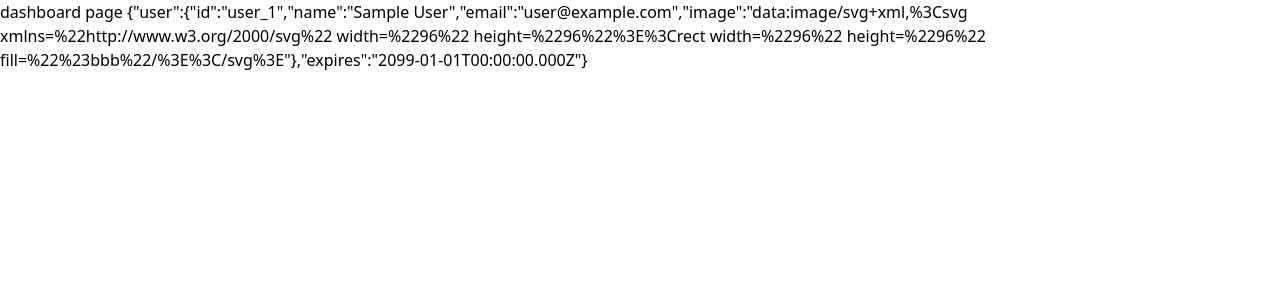
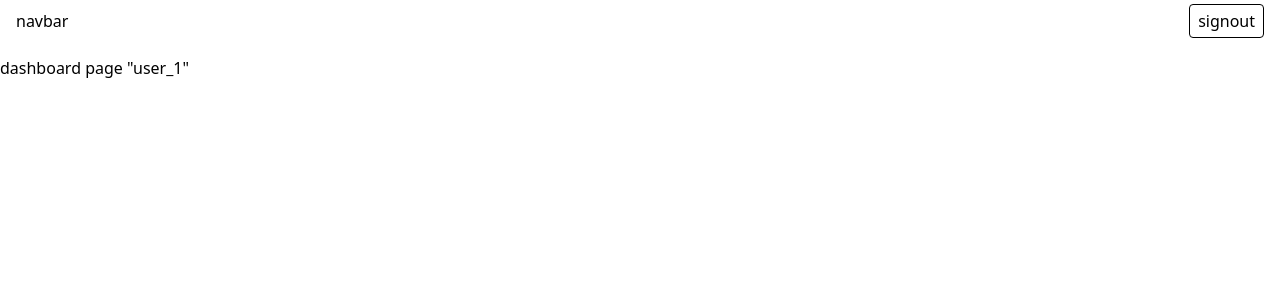
Before and after one commit to saicharith2012/brain-cache, a Next.js app in the folder apps/web/: page /dashboard in a window 1280 px wide. Shown: the top 300 px of the page. Built offline with nearby package versions, Linux system fonts and the light colour scheme; no server answers; sample sign-in values are in the browser's storage.

Commit message:
feat(auth): add authentication layout and session management for signin and signup forms

```diff
--- /dev/null
+++ b/apps/web/app/(auth)/layout.tsx
@@ -0,0 +1,10 @@
+"use client";
+import { SessionProvider } from "next-auth/react";
+
+export default function AuthLayout({
+  children,
+}: {
+  children: React.ReactNode;
+}) {
+  return <SessionProvider>{children}</SessionProvider>;
+}
--- a/apps/web/app/(auth)/signin/page.tsx
+++ b/apps/web/app/(auth)/signin/page.tsx
@@ -1,13 +1,14 @@
 "use client";
 import { useForm } from "react-hook-form";
 import { zodResolver } from "@hookform/resolvers/zod";
-import { useState, useTransition } from "react";
-import { signIn } from "next-auth/react";
+import { useEffect, useState, useTransition } from "react";
+import { signIn, useSession } from "next-auth/react";
 import { signInSchema, SignInSchema } from "@repo/common/config";
-import { useRouter, useSearchParams } from "next/navigation";
+import { useRouter } from "next/navigation";
 
 export default function SigninForm() {
   const router = useRouter();
+  const session = useSession();
   const {
     handleSubmit,
     register,
@@ -19,13 +20,17 @@ export default function SigninForm() {
 
   const [isPending, startTransition] = useTransition();
   const [serverError, setServerError] = useState<string>();
-  const searchParams = useSearchParams();
-  const callbackUrl = searchParams.get("callbackUrl") || "/";
+
+  useEffect(() => {
+    if (session.data) {
+      router.push("/dashboard");
+    }
+  }, [session, router]);
 
   const onSubmit = (data: SignInSchema) => {
     const { username, password } = data;
 
-    console.log(username, password)
+    // console.log(username, password);
 
     startTransition(async () => {
       try {
@@ -39,7 +44,7 @@ export default function SigninForm() {
           throw new Error(signinResult.error);
         }
 
-        router.push(callbackUrl);
+        router.push("/dashboard");
         router.refresh();
       } catch (error) {
         const errorMessage =
@@ -80,6 +85,8 @@ export default function SigninForm() {
 
         <button type="submit">{isPending ? "Signing in" : "Sign in"}</button>
         {serverError && <p>{serverError}</p>}
+
+        <p className="underline cursor-pointer" onClick={() => router.push("/signup")}>Create a new account</p>
       </form>
     </div>
   );
--- a/apps/web/app/(auth)/signup/page.tsx
+++ b/apps/web/app/(auth)/signup/page.tsx
@@ -1,14 +1,15 @@
 "use client";
 import { useForm } from "react-hook-form";
 import { zodResolver } from "@hookform/resolvers/zod";
-import { useState, useTransition } from "react";
+import { useEffect, useState, useTransition } from "react";
 import signup from "../../../actions/signup";
 import { signUpFormSchema, SignUpFormSchema } from "../../../config";
 import { useRouter } from "next/navigation";
-import { signIn } from "next-auth/react";
+import { signIn, useSession } from "next-auth/react";
 
 export default function SignupForm() {
   const router = useRouter();
+  const session = useSession()
   const {
     handleSubmit,
     register,
@@ -17,6 +18,12 @@ export default function SignupForm() {
     resolver: zodResolver(signUpFormSchema),
     mode: "onChange",
   });
+
+    useEffect(() => {
+      if (session.data) {
+        router.push("/dashboard");
+      }
+    }, [session, router]);
 
   const [isPending, startTransition] = useTransition();
   const [serverError, setServerError] = useState<string>();
@@ -102,6 +109,13 @@ export default function SignupForm() {
 
         <button type="submit">{isPending ? "Signing up" : "Sign up"}</button>
         {serverError && <p>{serverError}</p>}
+
+        <p
+          className="underline cursor-pointer"
+          onClick={() => router.push("/signin")}
+        >
+          Already have an account? Sign in
+        </p>
       </form>
     </div>
   );
--- /dev/null
+++ b/apps/web/app/dashboard/layout.tsx
@@ -0,0 +1,14 @@
+import Navbar from "../../components/Navbar";
+
+export default function DashboardLayout({
+  children,
+}: {
+  children: React.ReactNode;
+}) {
+  return (
+    <div className="h-screen w-screen pt-14 relative">
+      <Navbar />
+      {children}
+    </div>
+  );
+}
--- a/apps/web/app/dashboard/page.tsx
+++ b/apps/web/app/dashboard/page.tsx
@@ -1,7 +1,12 @@
 import { getServerSession } from "next-auth";
+import { redirect } from "next/navigation";
 
 export default async function Dashboard() {
   const session = await getServerSession();
 
-  return <div>dashboard page {JSON.stringify(session)}</div>;
+  if (!session) {
+    redirect("/signin");
+  }
+
+  return <div>dashboard page {JSON.stringify(session.user.id)}</div>;
 }
--- /dev/null
+++ b/apps/web/components/Navbar.tsx
@@ -0,0 +1,25 @@
+"use client";
+
+import { signOut } from "next-auth/react";
+import { useRouter } from "next/navigation";
+
+export default function Navbar() {
+  const router = useRouter();
+
+  async function signOutUser() {
+    await signOut();
+    router.push("/signin");
+  }
+
+  return (
+    <div className="fixed top-0 left-0 right-0 flex items-center justify-between py-1 px-4">
+      <span>navbar</span>
+      <button
+        className="px-2 py-1 border rounded cursor-pointer"
+        onClick={signOutUser}
+      >
+        signout
+      </button>
+    </div>
+  );
+}
```
